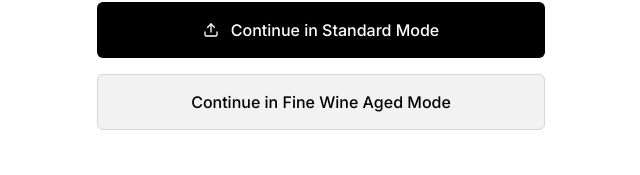
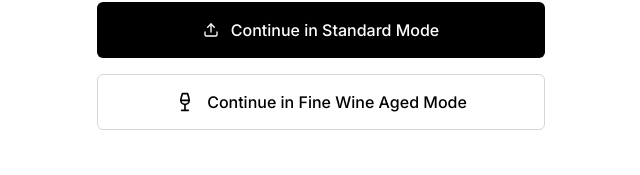
Before and after one commit to VishiATChoudhary/patient-journey-pilot, a React (Vite) app: page / in a window 1280 px wide. Shown: the part 286-461 px from the top of the page, without its empty margins (319-959 px from the left). Built offline with nearby package versions, Linux system fonts and the light colour scheme.

Commit message:
feat: Implement wine glass button animation
Adds a hover animation to the "Continue in Fine Wine Aged Mode" button, simulating a wine glass filling with wine. The animation uses CSS transitions and a burgundy gradient to create a smooth, visually appealing effect.

```diff
--- a/src/index.css
+++ b/src/index.css
@@ -143,3 +143,29 @@
   from { opacity: 0; }
   to { opacity: 1; }
 }
+
+/* Wine Glass Button Animation Styles */
+.wine-button {
+  transition: all 0.3s ease;
+}
+
+.wine-button:hover {
+  transform: translateY(-1px);
+  box-shadow: 0 4px 12px rgba(142, 12, 37, 0.15);
+}
+
+.wine-button .wine-icon {
+  transition: transform 0.5s ease;
+}
+
+.wine-button:hover .wine-icon {
+  transform: rotate(-10deg);
+}
+
+@keyframes wine-slosh {
+  0% { transform: translateX(0); }
+  25% { transform: translateX(2px); }
+  50% { transform: translateX(-2px); }
+  75% { transform: translateX(1px); }
+  100% { transform: translateX(0); }
+}
--- a/src/pages/ModeSelection.tsx
+++ b/src/pages/ModeSelection.tsx
@@ -3,7 +3,7 @@ import React from "react";
 import { useNavigate } from "react-router-dom";
 import { Button } from "@/components/ui/button";
 import { useAppContext } from "@/context/AppContext";
-import { PlusCircle, Upload } from "lucide-react";
+import { PlusCircle, Upload, Wine } from "lucide-react";
 import { toast } from "sonner";
 
 const ModeSelection: React.FC = () => {
@@ -44,14 +44,18 @@ const ModeSelection: React.FC = () => {
               Continue in Standard Mode
             </Button>
 
-            <Button
-              onClick={() => handleModeSelection("accessibility")}
-              className="w-full bg-uber-gray-100 text-uber-black rounded-md hover:bg-uber-gray-200 border border-uber-gray-300 h-14 text-base flex items-center justify-center gap-3 mt-2"
-              variant="outline"
-              size="lg"
-            >
-              Continue in Fine Wine Aged Mode
-            </Button>
+            <div className="wine-button-container w-full h-14 relative mt-2">
+              <button
+                onClick={() => handleModeSelection("accessibility")}
+                className="wine-button group w-full h-full border border-uber-gray-300 bg-white text-uber-black rounded-md flex items-center justify-center gap-3 overflow-hidden relative z-10"
+              >
+                <div className="wine-fill absolute bottom-0 left-0 right-0 bg-gradient-to-t from-[#8e0c25] to-[#bf1a36] h-0 group-hover:h-full transition-all duration-[1.5s] ease-out z-0"></div>
+                <div className="wine-contents flex items-center justify-center gap-3 relative z-10 w-full h-full group-hover:text-white transition-colors duration-1000">
+                  <Wine size={20} className="wine-icon" />
+                  <span className="font-medium">Continue in Fine Wine Aged Mode</span>
+                </div>
+              </button>
+            </div>
 
             <div className="relative py-6">
               <div className="absolute inset-0 flex items-center">
@@ -77,6 +81,27 @@ const ModeSelection: React.FC = () => {
       <footer className="py-6 text-center text-uber-gray-500 text-sm border-t border-uber-gray-100">
         <p>© 2025 MediTake Healthcare</p>
       </footer>
+
+      {/* Add CSS for the wine glass animation */}
+      <style jsx>{`
+        @keyframes wine-slosh {
+          0% { transform: translateX(0); }
+          25% { transform: translateX(2px); }
+          50% { transform: translateX(-2px); }
+          75% { transform: translateX(1px); }
+          100% { transform: translateX(0); }
+        }
+
+        .wine-button-container:hover .wine-fill {
+          animation: wine-slosh 0.5s ease-in-out forwards;
+          animation-delay: 1.5s;
+        }
+
+        .wine-button:focus-visible {
+          outline: 2px solid #276EF1;
+          outline-offset: 2px;
+        }
+      `}</style>
     </div>
   );
 };
```
